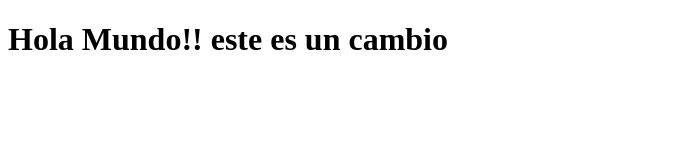
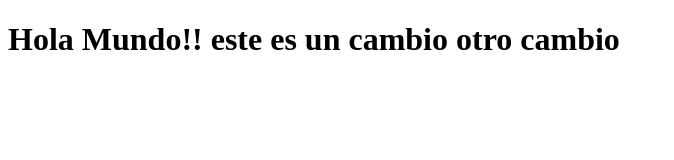
Before and after one commit to claudiomontoya/clase-1-ing, a plain HTML site: page index.html in a window 1280 px wide. Shown: the whole page, without its empty margins (0-674 px from the left). Drawn offline with Linux system fonts and the light colour scheme.

Commit message:
otro cambio

```diff
--- a/index.html
+++ b/index.html
@@ -7,6 +7,6 @@
     <title>Document</title>
 </head>
 <body>
-    <h1>Hola Mundo!! este es un cambio</h1>
+    <h1>Hola Mundo!! este es un cambio otro cambio</h1>
 </body>
 </html>
```
